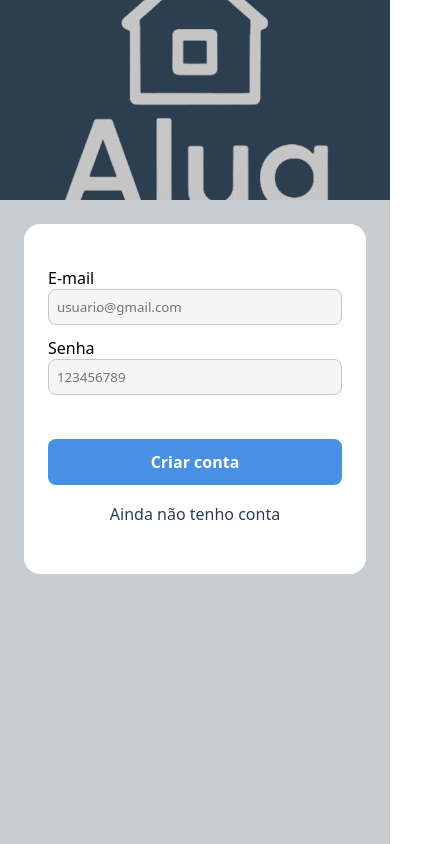
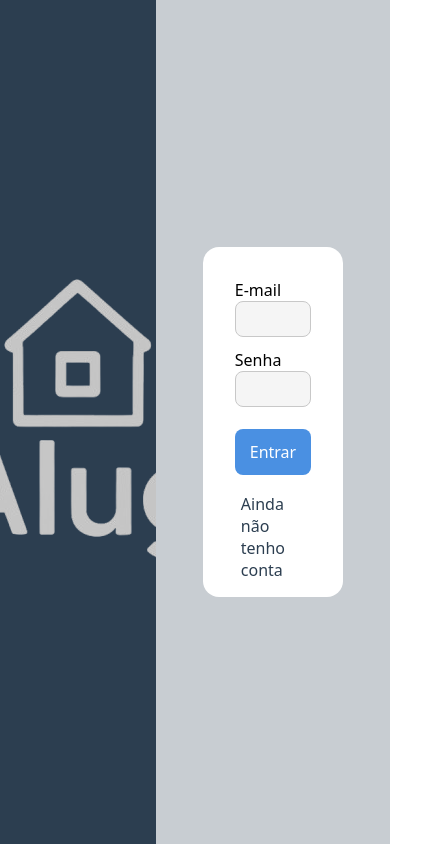
Before and after one commit to mattheus971/Alug, a React (Vite) app in the folder alug/: page /login in a window 390 px wide. Shown: the top 844 px of the page, 445 px wide, since content can reach past the window. Built offline with nearby package versions, Linux system fonts and the light colour scheme.

Commit message:
Ajustei alguns detalhes

```diff
--- a/alug/src/pages/Cadastro/Cadastro.css
+++ b/alug/src/pages/Cadastro/Cadastro.css
@@ -58,7 +58,7 @@
     outline: none;
 }
 
-.botao-criarconta{
+.botao-cadastrar{
     margin-top: 10px;
     padding: 10px;
     width: 90%;
--- a/alug/src/pages/Cadastro/Cadastro.jsx
+++ b/alug/src/pages/Cadastro/Cadastro.jsx
@@ -53,12 +53,12 @@ function Cadastro() {
 
       <div className='container-direita'>
         <form onSubmit={Cadastrar} className='formulario-cadastro'>
+        <p style={{ fontWeight: 'bold', marginTop: '10px' }}>{mensagem}</p>
           <div className='container-input'>
             <label>Nome</label>
             <input
               type="text"
               className='inputs-cadastro'
-              placeholder="Maria José"
               value={nomeCad}
               onChange={(e) => setCadNome(e.target.value)}
             />
@@ -69,7 +69,6 @@ function Cadastro() {
             <input
               type="email"
               className='inputs-cadastro'
-              placeholder="usuario@gmail.com"
               value={emailCad}
               onChange={(e) => setCadEmail(e.target.value)}
             />
@@ -80,13 +79,10 @@ function Cadastro() {
             <input
               type="password"
               className='inputs-cadastro'
-              placeholder="12345678"
               value={senhaCad}
               onChange={(e) => setCadSenha(e.target.value)}
             />
           </div>
-
-          <p style={{ fontWeight: 'bold', marginTop: '10px' }}>{mensagem}</p>
 
           <button className='botao-criarconta' type="submit">Criar conta</button>
 
--- a/alug/src/pages/CriarAnuncio/CriarAnuncio.css
+++ b/alug/src/pages/CriarAnuncio/CriarAnuncio.css
@@ -1,4 +1,4 @@
-.corpo-cadastro{
+.corpo-criaranuncio{
     display: flex;
     min-height: 100vh;
 }
@@ -17,7 +17,7 @@
     width: 60%;
     display: flex;
     justify-content: center;
-    align-items: flex-start;
+    align-items: center;
     padding: 40px 0;
     overflow-y: auto;
 }
@@ -64,7 +64,6 @@
 }
 
 .container-imagens label {
-    font-weight: bold;
     color: #2C3E50;
 }
 
@@ -113,7 +112,6 @@
     color: white;
     font-size: 16px;
     cursor: pointer;
-    font-weight: bold;
 }
 
 .botao-criarconta:hover{
@@ -130,30 +128,3 @@ a{
 a:hover{
     color: #0069e0;
 }
-
-@media (max-width: 900px) {
-    .corpo-cadastro {
-        flex-direction: column;
-    }
-
-    .container-esquerda {
-        width: 100%;
-        height: 200px;
-    }
-
-    .container-direita {
-        width: 100%;
-        padding: 24px;
-    }
-
-    .formulario-login {
-        width: 100%;
-        max-width: 500px;
-    }
-}
-
-@media (max-width: 600px) {
-    .formulario-login {
-        padding: 24px;
-    }
-}
--- a/alug/src/pages/CriarAnuncio/CriarAnuncio.jsx
+++ b/alug/src/pages/CriarAnuncio/CriarAnuncio.jsx
@@ -129,7 +129,7 @@ function CriarAnuncio() {
   };
 
   return (
-    <div className='corpo-cadastro'>
+    <div className='corpo-criaranuncio'>
 
       <div className='container-esquerda'>
         <img src={AlugImg} alt="Logo Alug" className="logo" />
--- a/alug/src/pages/Login/Login.css
+++ b/alug/src/pages/Login/Login.css
@@ -1,4 +1,4 @@
-.corpo-cadastro{
+.corpo-login{
     display: flex;
     flex-direction: row;
 }
@@ -84,30 +84,3 @@ a{
 a:hover{
     color: #0069e0;
 }
-/* 📱 Responsividade */
-@media (max-width: 900px) {
-    .corpo-cadastro {
-        flex-direction: column;
-    }
-
-    .container-esquerda {
-        width: 100%;
-        height: 200px;
-    }
-
-    .container-direita {
-        width: 100%;
-        padding: 24px;
-    }
-
-    .formulario-login {
-        width: 100%;
-        max-width: 500px;
-    }
-}
-
-@media (max-width: 600px) {
-    .formulario-login {
-        padding: 24px;
-    }
-}
--- a/alug/src/pages/Login/Login.jsx
+++ b/alug/src/pages/Login/Login.jsx
@@ -35,7 +35,7 @@ function Login() {
   };
 
   return (
-    <div className='corpo-cadastro'>
+    <div className='corpo-login'>
 
       <div className='container-esquerda'>
       <img src={AlugImg} alt="Logo Alug" className="logo" />
@@ -44,12 +44,12 @@ function Login() {
 
       <div className='container-direita'>
         <form onSubmit={Logar} className='formulario-login'>
+        <p style={{ fontWeight: 'bold', marginTop: '10px' }}>{mensagem}</p>
           <div className='container-input'>
             <label htmlFor="">E-mail</label>
             <input
               type="E-mail"
               className='inputs-login'
-              placeholder='usuario@gmail.com'
               onChange={(e) => setEmail(e.target.value)}
             />
           </div>
@@ -59,14 +59,11 @@ function Login() {
             <input
               type="password"
               className='inputs-login'
-              placeholder='123456789'
               onChange={(e) => setSenha(e.target.value)}
             />
           </div>
 
-          <p style={{ fontWeight: 'bold', marginTop: '10px' }}>{mensagem}</p>
-
-          <button type="submit" className='botao-criarconta'>Criar conta</button>
+          <button type="submit" className='botao-criarconta'>Entrar</button>
 
           <Link to="/cadastro">Ainda não tenho conta</Link>
 
```
